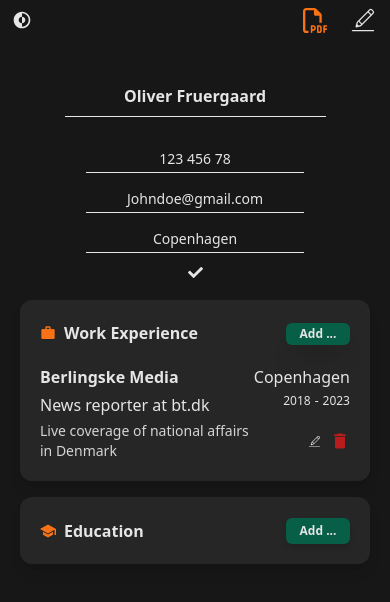
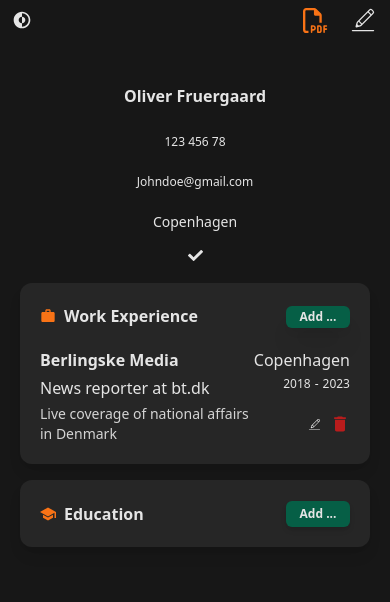
Before and after one commit to ofgaard/cv-app, a React (Vite) app: page / in a window 390 px wide. Both pictures are taken after a click on the button 363 px from the left and 20 px from the top of the page. Shown: the top 602 px of the page. Built offline with nearby package versions, Linux system fonts and the light colour scheme.

Commit message:
Update styling in 'Personal' component

```diff
--- a/src/Personal.jsx
+++ b/src/Personal.jsx
@@ -20,7 +20,7 @@ export default function Personal({
 
   return (
     <>
-      <div className="flex flex-col items-center gap-7">
+      <div className="flex flex-col items-center gap-3 sm:gap-7">
         {/* Name */}
         <div className="flex flex-col items-center gap-1">
           <h1 className="text-5xl sm:text-6xl font-extrabold text-center">
@@ -28,9 +28,7 @@ export default function Personal({
               contacts.Name
             ) : (
               <input
-                className={`bg-transparent border-b ${
-                  !darkMode && "border-slate-800"
-                }  p-2 text-center text-base`}
+                className={`bg-transparent p-2 text-center text-base`}
                 type="text"
                 name="Name"
                 value={contacts.Name}
@@ -50,9 +48,7 @@ export default function Personal({
                 contacts.Phone
               ) : (
                 <input
-                  className={`bg-transparent border-b ${
-                    !darkMode && "border-slate-800"
-                  } max-w-96 text-center  max-h-7 p-2`}
+                  className={`bg-transparent text-xs max-w-96 text-center  max-h-7 p-2`}
                   type="text"
                   name="Phone"
                   value={contacts.Phone}
@@ -70,9 +66,7 @@ export default function Personal({
                 contacts.Email
               ) : (
                 <input
-                  className={`bg-transparent border-b ${
-                    !darkMode && "border-slate-800"
-                  } max-w-96 text-center max-h-7 p-2`}
+                  className={`bg-transparent text-xs max-w-96 text-center max-h-7 p-2`}
                   type="text"
                   name="Email"
                   value={contacts.Email}
@@ -90,9 +84,7 @@ export default function Personal({
                 contacts.Email
               ) : (
                 <input
-                  className={`bg-transparent border-b ${
-                    !darkMode && "border-slate-800"
-                  } max-w-96 text-center max-h-7  p-2`}
+                  className={`bg-transparent  max-w-96 text-center max-h-7  p-2`}
                   type="text"
                   name="Location"
                   value={contacts.Location}
```
